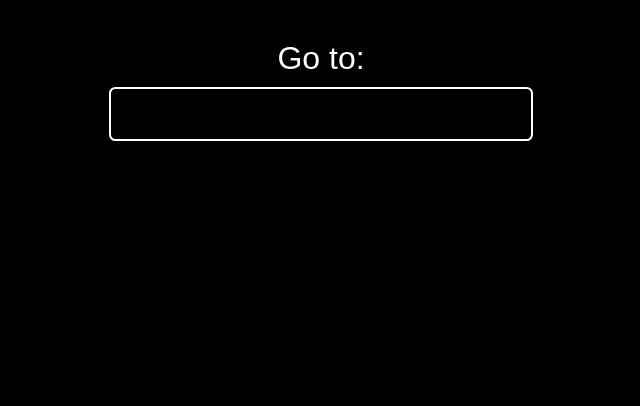
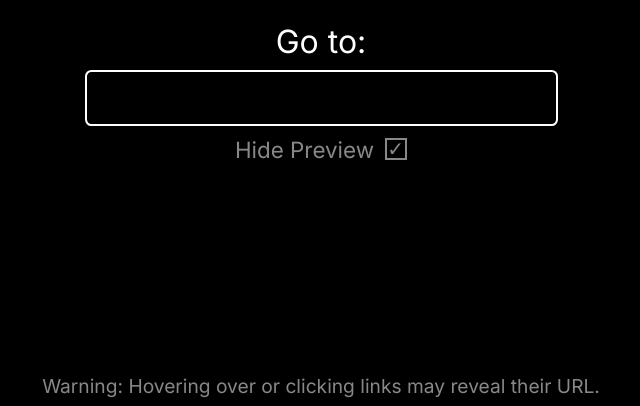
Before and after one commit to SimonDMC/url-hider, a website built with Vite: page index.html in a window 1280 px wide. Shown: the part 394-800 px from the top of the page, without its empty margins (319-959 px from the left). Built offline with nearby package versions, Linux system fonts and the light colour scheme.

Commit message:
Finish 1.0

```diff
--- /dev/null
+++ b/checkbox.js
@@ -0,0 +1,16 @@
+const checkbox = document.querySelector("#checkbox");
+const input = document.querySelector("#link");
+
+let checkboxOn = true;
+
+checkbox.addEventListener("click", function () {
+    if (checkboxOn) {
+        checkboxOn = false;
+        checkbox.classList.remove("checkbox-on");
+        input.type = "text";
+    } else {
+        checkboxOn = true;
+        checkbox.classList.add("checkbox-on");
+        input.type = "password";
+    }
+});
--- a/index.html
+++ b/index.html
@@ -3,18 +3,37 @@
 
 <head>
   <meta charset="UTF-8" />
-  <link rel="icon" type="image/svg+xml" href="/vite.svg" />
+  <link rel="icon" href="/favicon.png" />
   <link rel="stylesheet" href="style.css">
   <script src="./script.js" defer></script>
+  <script src="./checkbox.js" defer></script>
   <meta name="viewport" content="width=device-width, initial-scale=1.0" />
-  <title>Vite App</title>
+  <meta content="URL Hider" property="og:title" />
+  <meta content="A simple tool to hide the URL of the page you're visiting." property="og:description" />
+  <meta content="A simple tool to hide the URL of the page you're visiting." name="description">
+  <meta content="https://hider.simondmc.com" property="og:url" />
+  <meta content="#ffffff" data-react-helmet="true" name="theme-color" />
+  <link rel="apple-touch-icon" href="/favicon.png" />
+  <title>URL Hider</title>
 </head>
 
 <body>
+
   <div class="controls">
+
     <h1>URL Hider</h1>
     <label for="link">Go to: </label>
-    <input type="text" id="link" name="link" />
+    <input type="password" id="link" name="link" />
+
+    <div class="check">
+      Hide Preview
+      <div id="checkbox" class="checkbox-on">
+        <div class="inner">✓</div>
+      </div>
+    </div>
+
+    <div id="warn">Warning: Hovering over or clicking links may reveal their URL.</div>
+
   </div>
 
   <iframe src="https://simondmc.com" frameborder="0" id="iframe"></iframe>
--- a/style.css
+++ b/style.css
@@ -1,7 +1,9 @@
+@import url('https://fonts.googleapis.com/css2?family=Inter:wght@300;400;500;700&display=swap');
+
 body {
   margin: 0;
   padding: 0;
-  font-family: Arial, Helvetica, sans-serif;
+  font-family: "Inter", Arial, Helvetica, sans-serif;
   background-color: #000;
   color: #fff;
 }
@@ -13,12 +15,48 @@ body {
   flex-direction: column;
   justify-content: center;
   align-items: center;
-  font-size: 2em;
+  font-size: min(2em, 6vw);
   gap: .3em;
   user-select: none;
 }
 
-input {
+#warn {
+  position: absolute;
+  bottom: 1vh;
+  left: 50%;
+  transform: translateX(-50%);
+  font-size: .6em;
+  color: #ffffff88;
+}
+
+.check {
+  font-size: .7em;
+  color: #ffffff88;
+  display: flex;
+  align-items: center;
+  gap: .5em;
+}
+
+#checkbox {
+  height: .8em;
+  width: .8em;
+  border: 2px solid #ffffff88;
+  font-weight: 500;
+  cursor: pointer;
+}
+
+#checkbox .inner {
+  display: none;
+}
+
+#checkbox.checkbox-on .inner {
+  transform: translateY(-.2em);
+  display: block;
+  color: #ffffff88;
+  font-size: .9em;
+}
+
+#link {
   font-size: 1em;
   background-color: transparent;
   outline: none;
```
Also changed, not shown: public/favicon.png (added), 1 other file.
